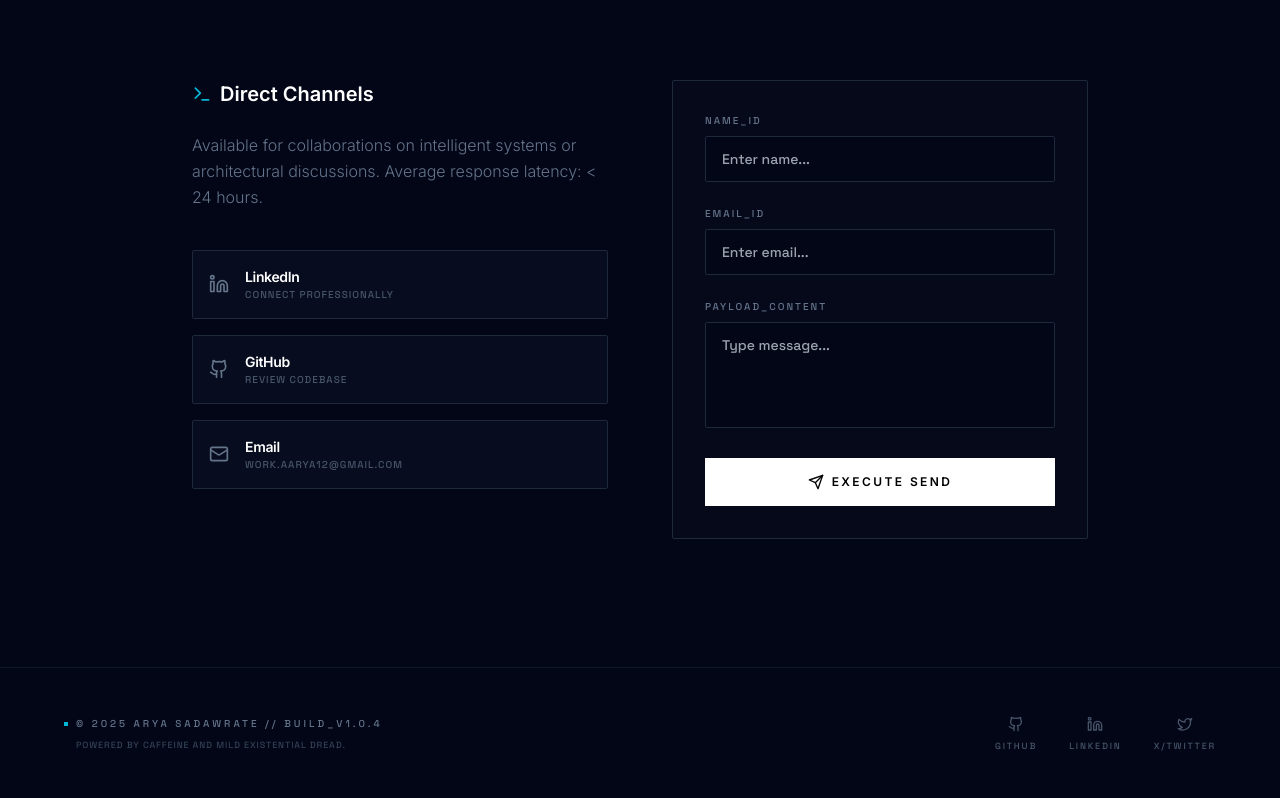
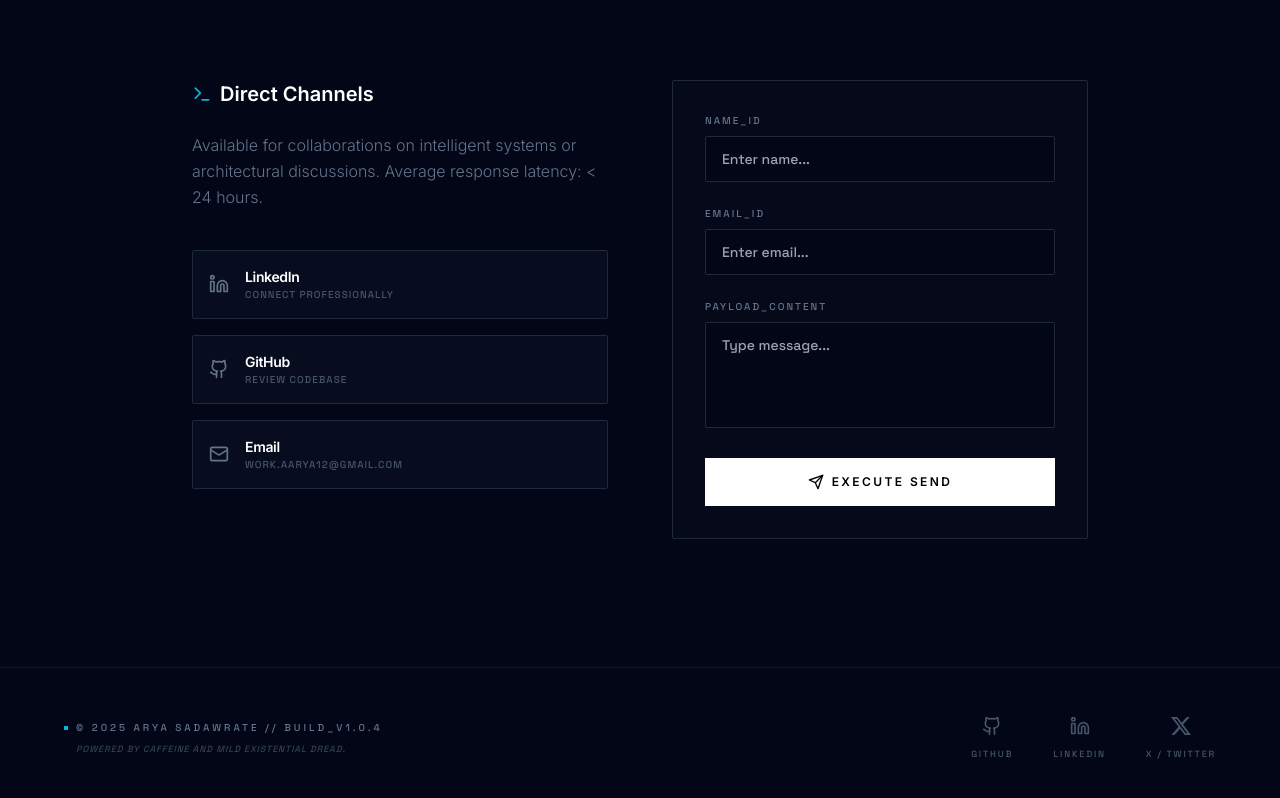
Before and after one commit to aryasadawrate19/my-portfolio, a React (Vite) app: page / in a window 1280 px wide. Shown: the part 5758-6556 px from the top of the page. Built offline with nearby package versions, Linux system fonts and the light colour scheme.

Commit message:
Corrected links in footer

```diff
--- a/src/components/Footer.tsx
+++ b/src/components/Footer.tsx
@@ -1,5 +1,5 @@
 // src/components/Footer.tsx
-import { Github, Linkedin, Twitter } from 'lucide-react';
+import { Github, Linkedin } from 'lucide-react';
 
 export default function Footer() {
   const currentYear = new Date().getFullYear();
@@ -8,17 +8,29 @@ export default function Footer() {
     {
       label: 'GitHub',
       href: 'https://github.com/aryasadawrate19',
-      icon: Github
+      icon: <Github className="w-5 h-5 transition-all duration-300" />,
+      hoverColor: 'group-hover:text-red-500'
     },
     {
       label: 'LinkedIn',
       href: 'https://linkedin.com/in/arya-sadawrate-894a0a305/',
-      icon: Linkedin
+      icon: <Linkedin className="w-5 h-5 transition-all duration-300" />,
+      hoverColor: 'group-hover:text-cyan-400'
     },
     {
-      label: 'X/Twitter',
-      href: 'https://github.com/aryasadawrate19',
-      icon: Twitter
+      label: 'X / Twitter',
+      href: 'https://x.com/CalmChor12',
+      // Using custom SVG path for the actual X branding
+      icon: (
+        <svg
+          viewBox="0 0 24 24"
+          className="w-5 h-5 fill-current transition-all duration-300"
+          aria-hidden="true"
+        >
+          <path d="M18.901 1.153h3.68l-8.04 9.19L24 22.846h-7.406l-5.8-7.584-6.638 7.584H.474l8.6-9.83L0 1.154h7.594l5.243 6.932ZM17.61 20.644h2.039L6.486 3.24H4.298Z" />
+        </svg>
+      ),
+      hoverColor: 'group-hover:text-white'
     }
   ];
 
@@ -26,7 +38,7 @@ export default function Footer() {
     <footer className="py-12 px-6 bg-slate-950 border-t border-slate-900 font-sans">
       <div className="max-w-6xl mx-auto flex flex-col md:flex-row justify-between items-center gap-8">
 
-        {/* === BRANDING & LEGAL-ISH === */}
+        {/* === BRANDING & SYSTEM LOGS === */}
         <div className="text-center md:text-left">
           <div className="flex items-center justify-center md:justify-start gap-2 mb-2">
             <div className="h-1 w-1 bg-cyan-500" />
@@ -34,23 +46,25 @@ export default function Footer() {
               &copy; {currentYear} Arya Sadawrate // Build_v1.0.4
             </p>
           </div>
-          <p className="text-slate-700 text-[9px] font-mono uppercase tracking-widest ml-3">
+          <p className="text-slate-700 text-[9px] font-mono uppercase tracking-widest ml-3 italic">
             Powered by caffeine and mild existential dread.
           </p>
         </div>
 
         {/* === SOCIAL UPLINKS === */}
-        <div className="flex gap-8">
+        <div className="flex gap-10">
           {socialLinks.map((platform) => (
             <a
               key={platform.label}
               href={platform.href}
               target="_blank"
               rel="noopener noreferrer"
-              className="group flex flex-col items-center gap-2 transition-all"
+              className="group flex flex-col items-center gap-3 transition-all"
             >
-              <platform.icon className="w-4 h-4 text-slate-600 group-hover:text-cyan-500 transition-colors" />
-              <span className="text-slate-600 group-hover:text-white text-[9px] font-mono uppercase tracking-[0.2em] transition-colors">
+              <div className={`text-slate-600 ${platform.hoverColor} transition-all duration-300 transform group-hover:scale-110`}>
+                {platform.icon}
+              </div>
+              <span className="text-slate-600 group-hover:text-slate-200 text-[9px] font-mono uppercase tracking-[0.2em] transition-colors">
                 {platform.label}
               </span>
             </a>
@@ -59,9 +73,9 @@ export default function Footer() {
 
       </div>
 
-      {/* FINAL SYSTEM INDICATOR */}
-      <div className="mt-12 flex justify-center opacity-20">
-        <div className="h-px w-24 bg-gradient-to-r from-transparent via-slate-700 to-transparent" />
+      {/* FINAL SYSTEM TERMINAL LINE */}
+      <div className="mt-12 flex justify-center opacity-10">
+        <div className="h-px w-full max-w-md bg-gradient-to-r from-transparent via-cyan-500 to-transparent" />
       </div>
     </footer>
   );
```
